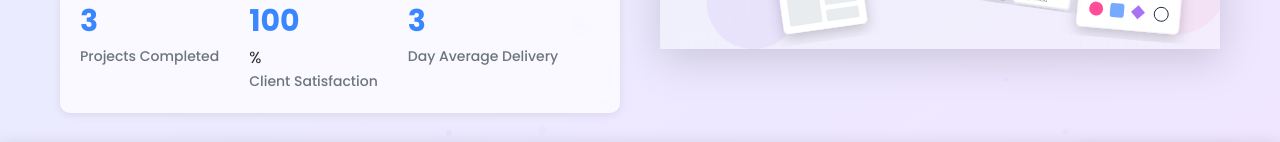
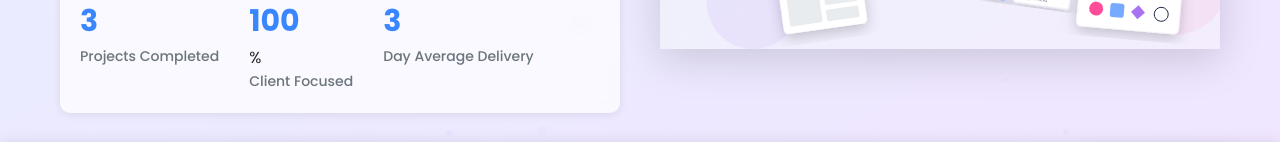
Before and after one commit to WizardQueenAnne/JackWebsites, a website: page index.html in a window 1280 px wide. Shown: the part 576-718 px from the top of the page. Drawn offline with nearby package versions, Linux system fonts and the light colour scheme.

Commit message:
Update index.html

```diff
--- a/index.html
+++ b/index.html
@@ -85,7 +85,7 @@
                         </div>
                         <div class="stat">
                             <span class="stat-number" data-count="100">0</span><span>%</span>
-                            <span class="stat-text">Client Satisfaction</span>
+                            <span class="stat-text">Client Focused</span>
                         </div>
                         <div class="stat">
                             <span class="stat-number" data-count="3">0</span>
```
